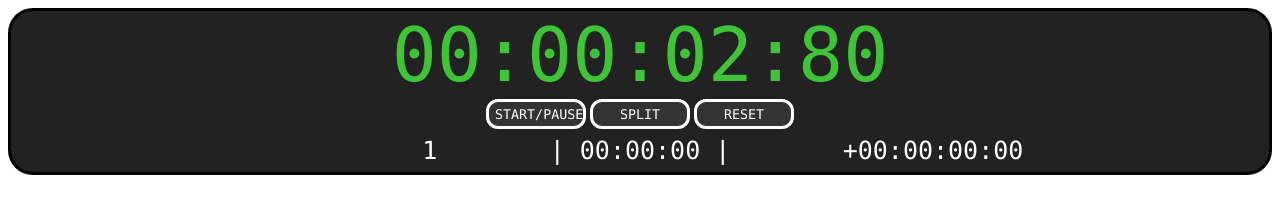
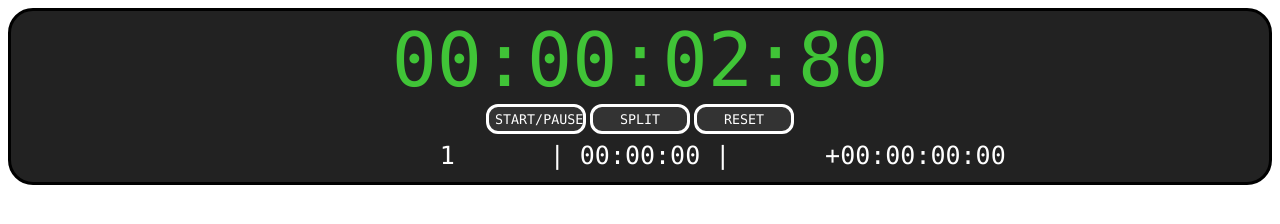
Before and after one commit to pterq/js-stopwatch, a plain HTML site: page index.html in a window 1280 px wide. Both pictures are taken after a click on the button "START/PAUSE". Drawn offline with Linux system fonts and the light colour scheme.

Commit message:
git magic

```diff
--- a/index.js
+++ b/index.js
@@ -49,6 +49,7 @@ function addSplit(){
     let midDiv = document.createElement("div");
     let rightDiv = document.createElement("div");
 
+    innerDiv.className = "innerDiv";
     leftDiv.className = "splitDisplay align-right";
     midDiv.className = "splitDisplay";
     rightDiv.className = "splitDisplay align-left";
--- a/style.css
+++ b/style.css
@@ -13,6 +13,7 @@
     font-size: 75px;
     color: #40c437;
     font-family: consolas, monospace;
+
 }
 
 #timeContainer{
@@ -20,6 +21,7 @@
     border: 3px solid;
     border-radius: 25px;
     background-color: #222222;
+    padding: 5px;
 }
 
 .splitDisplay{
@@ -29,7 +31,11 @@
     color: white;
     font-family: consolas, monospace;
     text-align: center;
-    margin: 7px;
+    box-sizing: border-box;
+}
+
+.innerDiv{
+    padding: 7px;
 }
 
 .align-right{
```
Also changed, not shown: index.html (+1 -3 lines).
